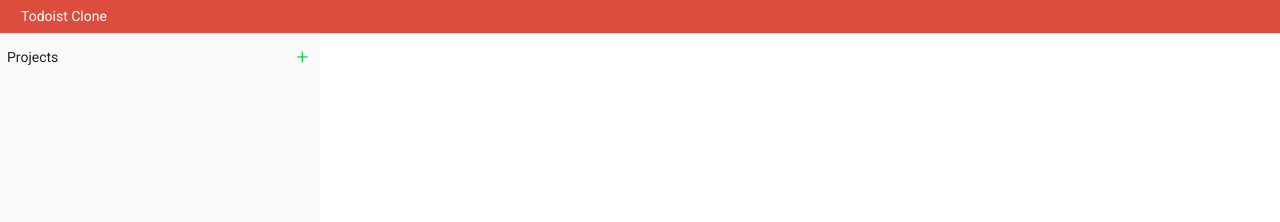
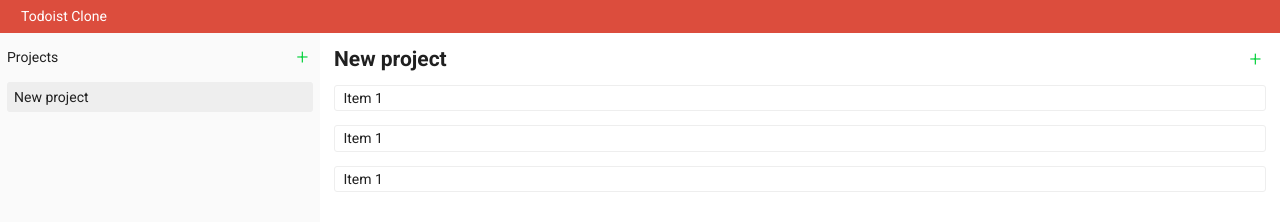
Before and after one commit to KarimElsayad247/odin-todo-list, a website built with webpack: page dist/index.html in a window 1280 px wide. Built offline with nearby package versions, Linux system fonts and the light colour scheme.

Commit message:
Allow a project and its items to persist
This is for debugging purposes so I don't have to add a new
project everytime I change some JS.

Also add some styling to list.

```diff
--- a/src/index.js
+++ b/src/index.js
@@ -5,5 +5,9 @@
 
 let body = document.querySelector('body');
 
-body.appendChild(Sidebar());
+const [sidebarDom, debug] = Sidebar();
+
+body.appendChild(sidebarDom());
 body.appendChild(Main());
+
+debug();
--- a/src/modules/Project.js
+++ b/src/modules/Project.js
@@ -8,10 +8,12 @@
 
     const addTodoItem = () => {
         todoItems.push(TodoItem());
+        switchToProject();
     }
 
     const getTodoItemsList = () => {
         const itemsList = document.createElement('ul');
+        itemsList.id = 'items-list';
         const itemElems = todoItems.map(item => item.itemDom());
         itemsList.replaceChildren(...itemElems);
         return itemsList;
--- a/src/modules/Sidebar.js
+++ b/src/modules/Sidebar.js
@@ -1,7 +1,7 @@
 import Project from './Project.js'
 
 export default function() {
-    let projects = []
+    let projects = [Project()]
 
     function addNewProject() {
         const project = Project();
@@ -29,7 +29,8 @@
         return sidebarHeaderTitle;
     }
 
-    let sidebar = document.createElement('section');
+    const SidebarDom = () => {
+        const sidebar = document.createElement('section');
         sidebar.classList.add('sidebar');
 
         const sidebarHeader = document.createElement('div');
@@ -49,3 +50,11 @@
 
         return sidebar;
     }
+
+    const debug = () => {
+        refreshProjects();
+        projects[0].click();
+    }
+
+    return [SidebarDom, debug];
+}
--- a/src/styles/main.css
+++ b/src/styles/main.css
@@ -1,6 +1,8 @@
 :root {
     --green: #07d13d;
     --red: #dc4d3d;
+    --light-gray: #fafafa;
+    --dark-gray: #eeeeee;
     --text-color: #202020;
     font-size: 14px;
 }
@@ -31,7 +33,7 @@
 }
 
 .sidebar {
-    background-color: #fafafa;
+    background-color: var(--light-gray);
     grid-column: 1 / 2;
     grid-row: 2 / 3;
     padding: 1rem 0.5rem;
@@ -87,7 +89,7 @@
     font-size: 1rem;
     padding: 7px;
     border-radius: 3px;
-    background-color: #eeeeee;
+    background-color: var(--dark-gray);
     cursor: pointer;
     transition: all 0.1s ease;
 }
@@ -107,6 +109,17 @@
     align-items: center;
 }
 
+#items-list {
+    display: flex;
+    flex-direction: column;
+    gap: 1rem;
+    margin-top: 1rem;
+}
+
 .todo-item {
     list-style-type: none;
+    min-width: 80%;
+    border: 1px solid var(--dark-gray);
+    border-radius: 3px;
+    padding: 0.3rem 0.6em;
 }
```
Lines whose indentation alone changed are shown as unchanged.
